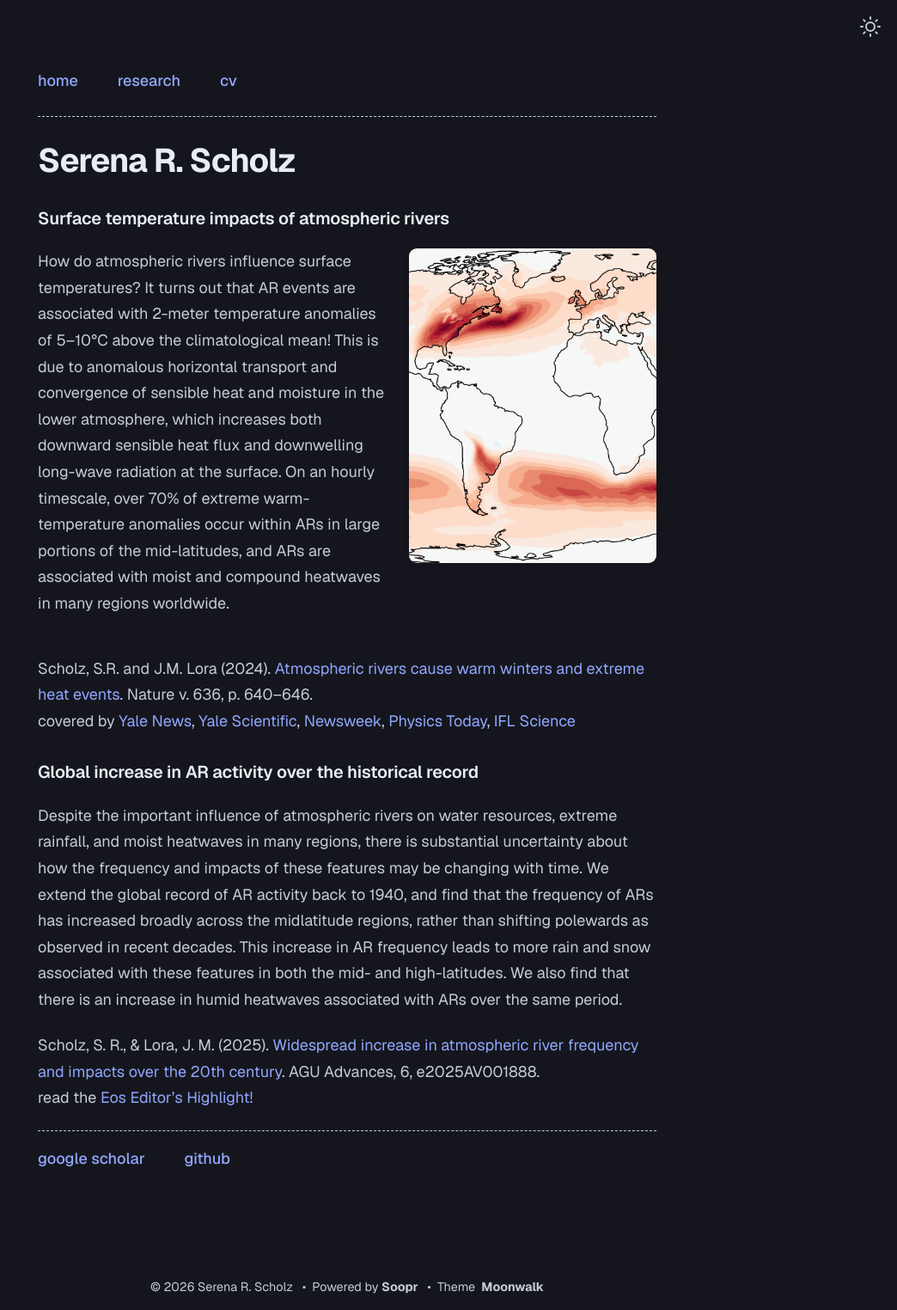
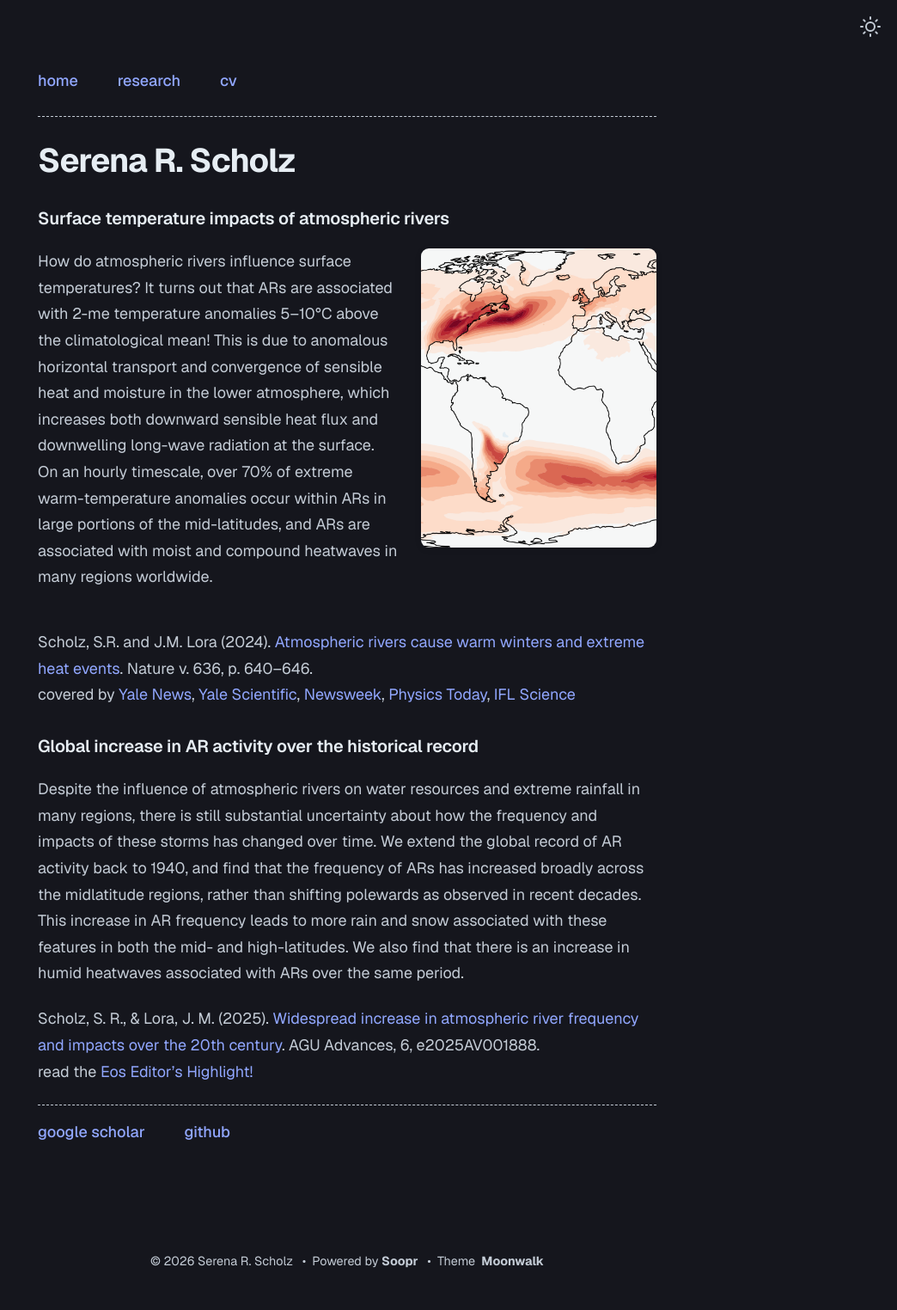
Before and after one commit to serenarscholz/serenarscholz.github.io, a Jekyll site: the page built from research.md, in a window 1280 px wide. Shown: the whole page at 86% size, without its empty margins (236-1280 px from the left). Built offline with Jekyll 4.4.1, drawn with Linux system fonts in a browser that asks for light colours; after the commit the page ends 1494 px from its top, so only the background shows below that.

Commit message:
Update research.md

```diff
--- a/research.md
+++ b/research.md
@@ -8,10 +8,9 @@ permalink: /research/
 
 <img src="/assets/Fig_Cropped_Website.png"
      alt="Net effect of 2m temperature anomalies associated with atmospheric rivers"
-     style="float: right; width: 40%; margin: 0 0 1em 1.5em;">
+     style="float: right; width: 38%; margin: 0 0 1em 1.5em;">
 
-How do atmospheric rivers influence surface temperatures? It turns out that AR events are associated with 2-meter temperature anomalies of 5–10°C above the climatological mean! This is due to anomalous horizontal transport and convergence of sensible heat and moisture in the lower atmosphere, which increases both downward sensible heat flux and downwelling long-wave radiation at the surface. On an hourly timescale, over 70% of extreme warm-temperature anomalies occur within ARs in large portions of the mid-latitudes, and ARs are associated with moist and compound heatwaves in many regions worldwide.
-
+How do atmospheric rivers influence surface temperatures? It turns out that ARs are associated with 2-me temperature anomalies 5–10°C above the climatological mean! This is due to anomalous horizontal transport and convergence of sensible heat and moisture in the lower atmosphere, which increases both downward sensible heat flux and downwelling long-wave radiation at the surface. On an hourly timescale, over 70% of extreme warm-temperature anomalies occur within ARs in large portions of the mid-latitudes, and ARs are associated with moist and compound heatwaves in many regions worldwide.
 <div style="clear: both;"></div>
 
 Scholz, S.R. and J.M. Lora (2024). [Atmospheric rivers cause warm winters and extreme heat events](https://doi.org/10.1038/s41586-024-08238-7). Nature v. 636, p. 640–646.\
@@ -19,7 +18,7 @@ covered by [Yale News](https://news.yale.edu/2024/12/18/intense-ribbons-rain-als
 
 ### Global increase in AR activity over the historical record
 
-Despite the important influence of atmospheric rivers on water resources, extreme rainfall, and moist heatwaves in many regions, there is substantial uncertainty about how the frequency and impacts of these features may be changing with time. We extend the global record of AR activity back to 1940, and find that the frequency of ARs has increased broadly across the midlatitude regions, rather than shifting polewards as observed in recent decades. This increase in AR frequency leads to more rain and snow associated with these features in both the mid- and high-latitudes. We also find that there is an increase in humid heatwaves associated with ARs over the same period.
+Despite the influence of atmospheric rivers on water resources and extreme rainfall in many regions, there is still substantial uncertainty about how the frequency and impacts of these storms has changed over time. We extend the global record of AR activity back to 1940, and find that the frequency of ARs has increased broadly across the midlatitude regions, rather than shifting polewards as observed in recent decades. This increase in AR frequency leads to more rain and snow associated with these features in both the mid- and high-latitudes. We also find that there is an increase in humid heatwaves associated with ARs over the same period.
 
 Scholz, S. R., & Lora, J. M. (2025). [Widespread increase in atmospheric river frequency and impacts over the 20th century](https://doi.org/10.1029/2025AV001888). AGU Advances, 6, e2025AV001888.\
 read the [Eos Editor's Highlight!](https://eos.org/editor-highlights/future-hotspots-of-hazardous-rivers-in-the-atmosphere)
```
